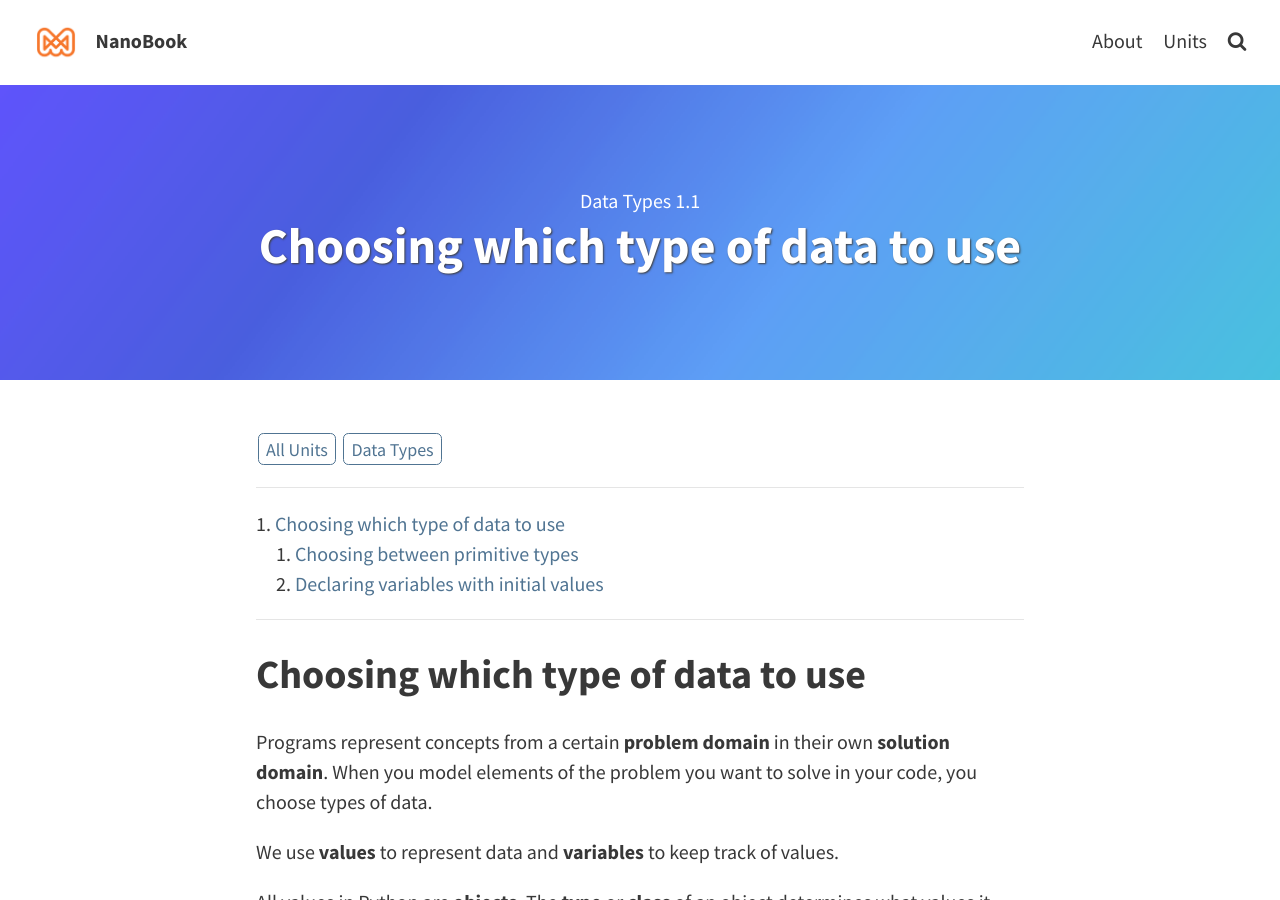
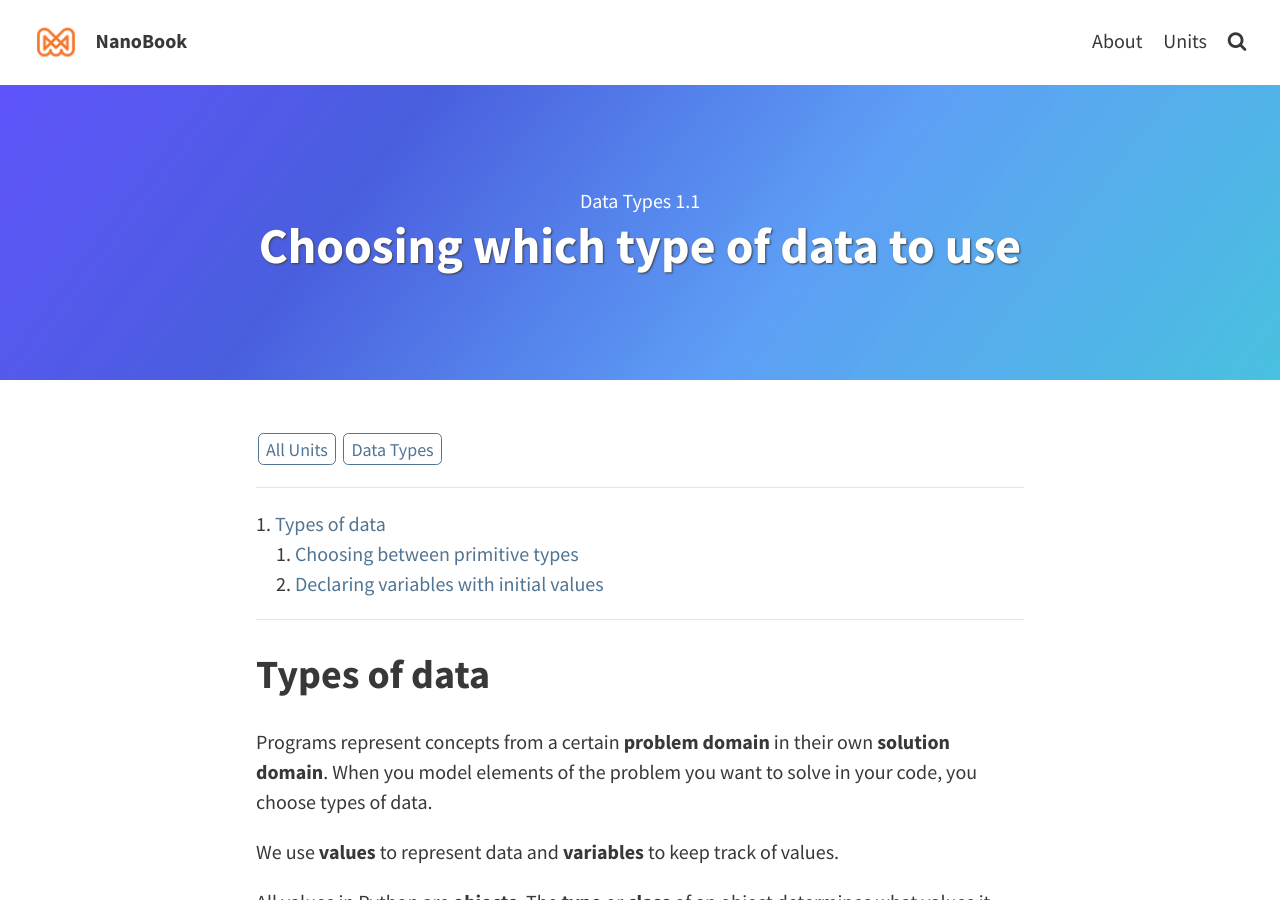
Before and after one commit to maryvo/nanobook, a Jekyll site: the page built from _lessons/data-types01.md, in a window 1280 px wide and 900 px high. Built offline with Jekyll 4.4.1, drawn with Linux system fonts in a browser that asks for light colours.

Commit message:
Update data-types01.md

```diff
--- a/_lessons/data-types01.md
+++ b/_lessons/data-types01.md
@@ -7,7 +7,7 @@ feature-img: "assets/img/gradients/blue.png"
 toc: true
 ---
 
-# Choosing which type of data to use
+# Types of data
 
 Programs represent concepts from a certain **problem domain** in their own **solution domain**. When you model elements of the problem you want to solve in your code, you choose types of data.
 
```
